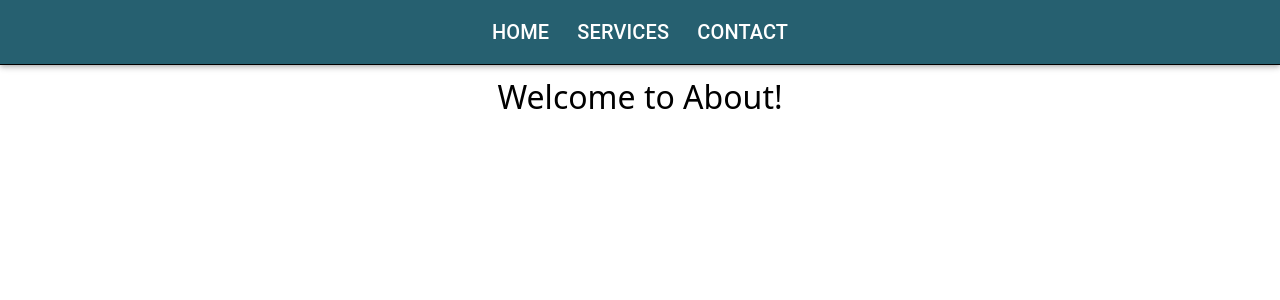
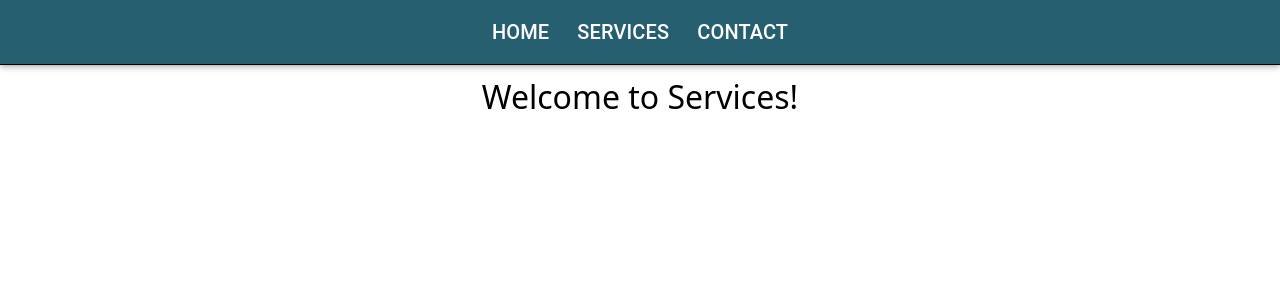
Before and after one commit to CrumpetCoding/dogsitting-website, a React (Vite) app: page /services in a window 1280 px wide. Shown: the top 300 px of the page. Built offline with nearby package versions, Linux system fonts and the light colour scheme.

Commit message:
Corrected heading on services page

```diff
--- a/src/routes/services.tsx
+++ b/src/routes/services.tsx
@@ -6,6 +6,6 @@ export const Route = createFileRoute('/services')({
 
 function About() {
     return <div className="p-2">
-        <h1 id='headings'>Welcome to About!</h1>
+        <h1 id='headings'>Welcome to Services!</h1>
     </div>
 }
```
